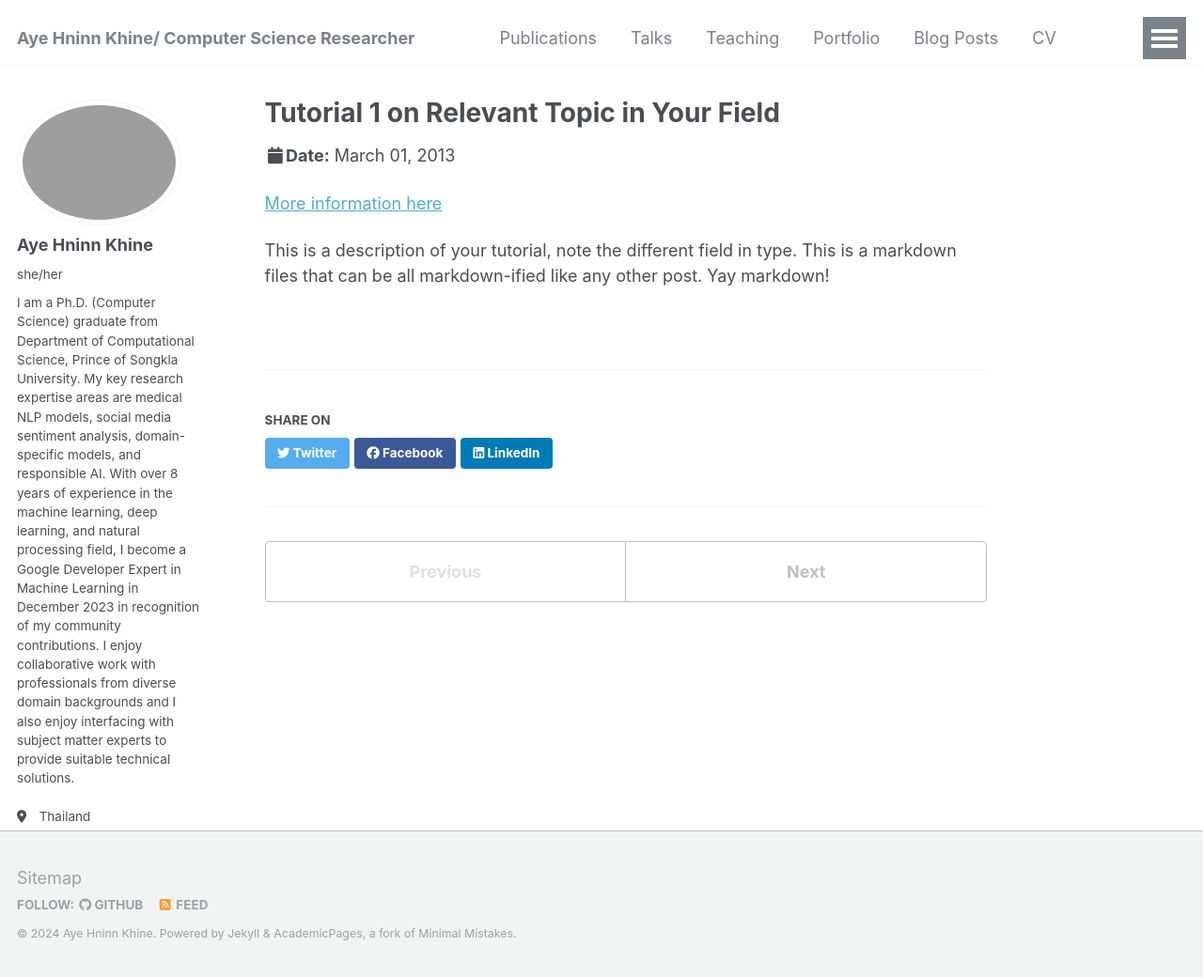
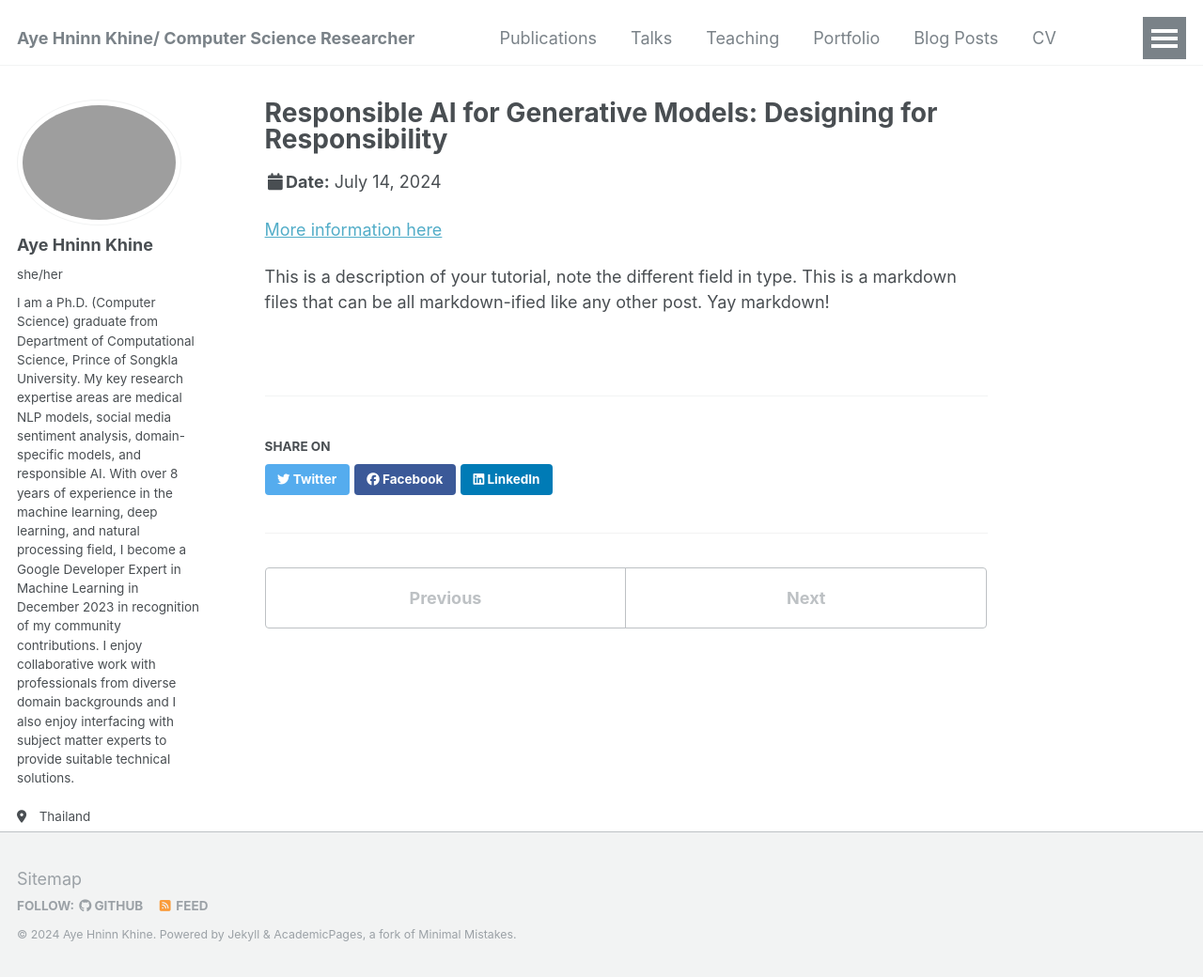
Before and after one commit to ayehninnkhine/ayehninnkhine.github.io, a Jekyll site: the page built from _talks/2013-03-01-tutorial-1.md, in a window 1280 px wide and 1040 px high. Shown: the whole window at 94% size. Built offline with Jekyll 4.4.1, drawn with Linux system fonts in a browser that asks for light colours; some web fonts are replaced.

Commit message:
Update 2013-03-01-tutorial-1.md

```diff
--- a/_talks/2013-03-01-tutorial-1.md
+++ b/_talks/2013-03-01-tutorial-1.md
@@ -1,11 +1,11 @@
 ---
-title: "Tutorial 1 on Relevant Topic in Your Field"
+title: "Responsible AI for Generative Models: Designing for Responsibility"
 collection: talks
-type: "Tutorial"
+type: "Talk"
 permalink: /talks/2013-03-01-tutorial-1
-venue: "UC-Berkeley Institute for Testing Science"
-date: 2013-03-01
-location: "Berkeley CA, USA"
+venue: "Google IO Extended Cloud Bangkok (2024) - K+ Building, 72 Soi Chula 20, Bangkok, 10330"
+date: 2024-07-14
+location: "Bangkok, Thailand"
 ---
 
 [More information here](http://exampleurl.com)
```
